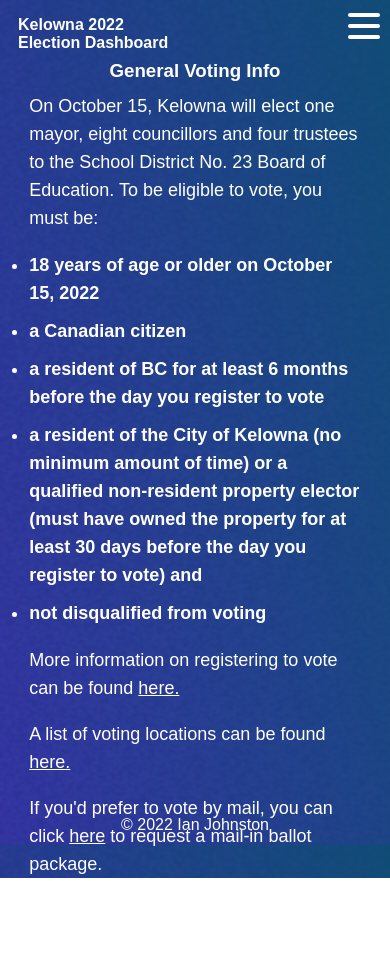
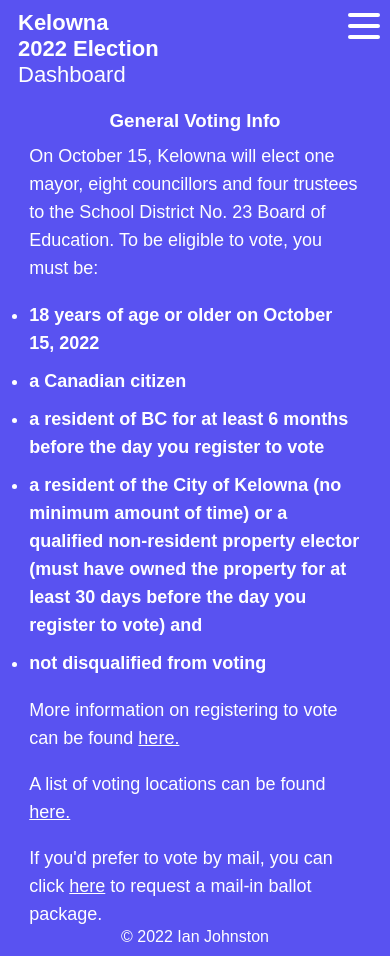
Before and after one commit to ianjojo/kelowna-election-2022, a React (Create React App) app: page /info in a window 390 px wide. Before the commit the page ends 878 px from the top, so only its background shows below. Built offline with nearby package versions, Linux system fonts and the light colour scheme; a web font is replaced by a local one.

Commit message:
finished mobile styling

```diff
--- a/src/App.js
+++ b/src/App.js
@@ -25,8 +25,10 @@ function App() {
           <Link to='/'>
             <span className='bold'>
               {" "}
-              Kelowna 2022 <br /> Election
+              Kelowna <br />
+              2022 Election
             </span>{" "}
+            <br />
             Dashboard
           </Link>
         </h1>
--- a/src/data/school.js
+++ b/src/data/school.js
@@ -4,7 +4,8 @@ export const school = [
     email: "makekelownaaffordableagain@gmail.com",
     website: "https://www.facebook.com/profile.php?id=100085260172159",
     image: "https://www.kelowna.ca/sites/files/1/images/chris_b_0.jpg",
-    blurb: "",
+    blurb:
+      "I grew up in the Okanagan and I have spent my entire career in Commercial Finance.  The focus of my platform is to Make Kelowna Affordable Again, and I have a 5-point plan to get there.",
   },
   {
     name: "Wayne Broughton",
@@ -40,7 +41,7 @@ export const school = [
     website: "http://trusteejuliafraser.com/",
     image: "https://www.kelowna.ca/sites/files/1/images/jt.jpg",
     blurb:
-      "The past 11 years as a School Trustee, I have proven to be an excellent steward by making vital and difficult decisions on our budget constraints. I've assisted in providing the school district with the appropriate oversight, planning, and management of the available resources to successfully achieve the district’s strategic goals. ",
+      "The past 11 years as a School Trustee, I have proven to be an excellent steward by making vital and difficult decisions on our budget constraints. I've assisted in providing the school district with the appropriate  management of the available resources to successfully achieve the district’s strategic goals. ",
   },
   {
     name: "Val Johnson",
--- a/src/styles/App.css
+++ b/src/styles/App.css
@@ -45,6 +45,36 @@ h5 {
       max-width: 500px;
       min-width: 300px;
       height: 330px; } }
+  @media only screen and (device-width: 820px) and (device-height: 1180px) {
+    .candidate {
+      width: 190px;
+      height: 410px;
+      border: 1px solid black;
+      border-radius: 10px;
+      display: flex;
+      flex-direction: column;
+      justify-content: flex-start;
+      align-items: center;
+      margin: 10px;
+      padding: 10px;
+      background-color: white;
+      filter: brightness(0.9);
+      transition: 0.1s all linear; } }
+  @media only screen and (device-width: 768px) and (device-height: 1024px) {
+    .candidate {
+      width: 190px;
+      height: 410px;
+      border: 1px solid black;
+      border-radius: 10px;
+      display: flex;
+      flex-direction: column;
+      justify-content: flex-start;
+      align-items: center;
+      margin: 10px;
+      padding: 10px;
+      background-color: white;
+      filter: brightness(0.9);
+      transition: 0.1s all linear; } }
 
 .candidate:hover {
   filter: brightness(1); }
@@ -65,6 +95,18 @@ img {
       justify-content: center;
       align-items: center;
       width: 100%; } }
+  @media only screen and (device-width: 820px) and (device-height: 1180px) {
+    .candidate-list {
+      margin: 0 auto;
+      justify-content: center;
+      display: flex;
+      flex-wrap: wrap; } }
+  @media only screen and (device-width: 768px) and (device-height: 1024px) {
+    .candidate-list {
+      margin: 0 auto;
+      justify-content: center;
+      display: flex;
+      flex-wrap: wrap; } }
 
 .left {
   text-align: left; }
@@ -86,7 +128,7 @@ img {
   height: 80vh; }
   @media (max-width: 833px) {
     .contact {
-      /*  height: 100vh; */ } }
+      height: 100%; } }
 
 .contact p {
   font-size: 16px;
@@ -114,7 +156,7 @@ img {
       font-size: 16px;
       font-weight: 300;
       padding-top: 20px; } }
-  @media (min-width: 1500px) {
+  @media (min-width: 1200px) {
     .contact p {
       font-size: 16px;
       padding-bottom: 30px; } }
@@ -125,7 +167,7 @@ img {
 
 .contact h3 {
   padding-bottom: 20px; }
-  @media (min-width: 1500px) {
+  @media (min-width: 1200px) {
     .contact h3 {
       padding-bottom: 30px; } }
 
@@ -140,9 +182,24 @@ html {
   box-sizing: border-box; }
 
 .App {
-  height: 100vh;
+  /*   height: 100vh; */
   display: flex;
   flex-direction: column; }
+  @media only screen and (device-width: 820px) and (device-height: 1180px) {
+    .App {
+      height: 100vh; } }
+  @media only screen and (device-width: 768px) and (device-height: 1024px) {
+    .App {
+      height: 100vh; } }
+  @media (max-width: 833px) {
+    .App {
+      height: 100%; } }
+  @media (max-width: 500px) {
+    .App {
+      height: 100%; } }
+  @media (max-width: 375px) {
+    .App {
+      height: 100%; } }
 
 .manrope {
   font-family: "Manrope", sans-serif; }
@@ -154,7 +211,8 @@ html {
   font-weight: 800 !important; }
 
 body {
-  background: linear-gradient(76deg, rgba(50, 50, 165, 0.951), rgba(16, 76, 119, 0.994)), url("../images/mono-noise.jpeg");
+  /*  background: url("../images/bckggr.jpg"); */
+  background: #5952f1;
   -webkit-background-size: cover;
   -moz-background-size: cover;
   -o-background-size: cover;
@@ -181,9 +239,10 @@ a {
     .mobile-title {
       display: block;
       position: absolute;
-      top: 0;
+      top: -10px;
       z-index: 20;
-      font-size: 16px;
+      font-size: 22px;
+      font-weight: 400;
       padding-left: 8px; } }
 
 .titlebox {
@@ -237,7 +296,7 @@ li {
   @media (max-width: 833px) {
     .container {
       width: 100%; } }
-  @media (min-width: 1500px) {
+  @media (min-width: 1200px) {
     .container {
       max-width: 1300px;
       height: 100vh; } }
@@ -253,7 +312,7 @@ li {
   height: 80vh; }
   @media (max-width: 833px) {
     .info-container {
-      /*   height: 100vh; */ } }
+      height: 100%; } }
 
 .info-container p {
   margin: 0 auto;
@@ -275,7 +334,7 @@ li {
     .info-container p {
       padding-top: 20px;
       font-size: 15px; } }
-  @media (min-width: 1500px) {
+  @media (min-width: 1200px) {
     .info-container p {
       font-size: 16px; } }
 
@@ -296,7 +355,7 @@ li {
   @media only screen and (device-width: 390px) and (device-height: 844px) and (-webkit-device-pixel-ratio: 3) {
     .info-container h3 {
       padding-top: 20px; } }
-  @media (min-width: 1500px) {
+  @media (min-width: 1200px) {
     .info-container h3 {
       padding-bottom: 30px; } }
 
@@ -321,15 +380,27 @@ li {
   @media only screen and (device-width: 390px) and (device-height: 844px) and (-webkit-device-pixel-ratio: 3) {
     .info-container li {
       font-size: 15px; } }
-  @media (min-width: 1500px) {
+  @media (min-width: 1200px) {
     .info-container li {
       font-size: 15px; } }
 
 .intropage {
   display: flex;
   flex-direction: column;
-  justify-content: space-between;
-  height: 100vh; }
+  /*   height: 100vh; */ }
+  @media only screen and (device-width: 820px) and (device-height: 1180px) {
+    .intropage {
+      display: flex;
+      flex-direction: column;
+      /*  height: 100vh; */ } }
+  @media only screen and (device-width: 768px) and (device-height: 1024px) {
+    .intropage {
+      display: flex;
+      flex-direction: column;
+      /* height: 100vh; */ } }
+  @media (min-width: 1200px) {
+    .intropage {
+      height: unset; } }
 
 .intro {
   width: 700px;
@@ -355,10 +426,38 @@ li {
     @media (max-width: 833px) {
       .intro:nth-of-type(3) {
         width: 85%; } }
+    @media only screen and (device-width: 820px) and (device-height: 1180px) {
+      .intro:nth-of-type(3) {
+        width: 700px;
+        font-size: 18px;
+        line-height: 30px;
+        margin: 0 auto;
+        padding: 10px; } }
+    @media only screen and (device-width: 768px) and (device-height: 1024px) {
+      .intro:nth-of-type(3) {
+        width: 700px;
+        font-size: 18px;
+        line-height: 30px;
+        margin: 0 auto;
+        padding: 10px; } }
   @media (max-width: 833px) {
     .intro {
       width: 85%;
       font-size: 14px;
+      margin: 0 auto;
+      padding: 10px; } }
+  @media only screen and (device-width: 820px) and (device-height: 1180px) {
+    .intro {
+      width: 700px;
+      font-size: 18px;
+      line-height: 30px;
+      margin: 0 auto;
+      padding: 10px; } }
+  @media only screen and (device-width: 768px) and (device-height: 1024px) {
+    .intro {
+      width: 700px;
+      font-size: 18px;
+      line-height: 30px;
       margin: 0 auto;
       padding: 10px; } }
   @media only screen and (device-width: 414px) and (device-height: 896px) {
@@ -369,7 +468,7 @@ li {
     .intro {
       padding-top: 30px;
       font-size: 15px; } }
-  @media (min-width: 1500px) {
+  @media (min-width: 1200px) {
     .intro {
       padding-bottom: 30px;
       font-size: 15px; } }
@@ -463,8 +562,21 @@ li {
   padding-bottom: 20px; }
   @media (max-width: 833px) {
     .menu {
-      display: none; } }
-  @media (min-width: 1500px) {
+      padding-top: 12px;
+      flex-wrap: wrap; } }
+  @media only screen and (device-width: 820px) and (device-height: 1180px) {
+    .menu {
+      display: flex;
+      margin: 0 auto;
+      width: 100%;
+      padding-bottom: 20px; } }
+  @media only screen and (device-width: 768px) and (device-height: 1024px) {
+    .menu {
+      display: flex;
+      margin: 0 auto;
+      width: 100%;
+      padding-bottom: 20px; } }
+  @media (min-width: 1200px) {
     .menu {
       padding-bottom: 50px; } }
 
@@ -493,6 +605,22 @@ header {
   @media (max-width: 833px) {
     header {
       display: none; } }
+  @media only screen and (device-width: 820px) and (device-height: 1180px) {
+    header {
+      position: relative;
+      max-width: 100vw;
+      display: flex;
+      justify-content: flex-end;
+      align-items: center;
+      padding: 0 24px; } }
+  @media only screen and (device-width: 768px) and (device-height: 1024px) {
+    header {
+      position: relative;
+      max-width: 100vw;
+      display: flex;
+      justify-content: flex-end;
+      align-items: center;
+      padding: 0 24px; } }
 
 .menu a.active {
   background-color: white;
@@ -513,6 +641,15 @@ header {
     .sublink {
       font-size: 14px;
       width: 200px; } }
+  @media only screen and (device-width: 820px) and (device-height: 1180px) {
+    .sublink {
+      border: 1px solid white;
+      border-radius: 45px;
+      padding: 10px 10px;
+      width: 230px;
+      text-align: center;
+      text-decoration: none;
+      transition: all 0.2s linear; } }
 
 .sublink:hover {
   background: rgba(255, 255, 255, 0.8);
--- a/src/styles/partials/_candidate.scss
+++ b/src/styles/partials/_candidate.scss
@@ -53,6 +53,39 @@ h5 {
     min-width: 300px;
     height: 330px;
   }
+  @include ipadair {
+    width: 190px;
+    height: 410px;
+    border: 1px solid black;
+    border-radius: 10px;
+    display: flex;
+    flex-direction: column;
+    justify-content: flex-start;
+    align-items: center;
+    margin: 10px;
+    padding: 10px;
+    background-color: white;
+    filter: brightness(0.9);
+
+    transition: 0.1s all linear;
+  }
+
+  @include ipadmini {
+    width: 190px;
+    height: 410px;
+    border: 1px solid black;
+    border-radius: 10px;
+    display: flex;
+    flex-direction: column;
+    justify-content: flex-start;
+    align-items: center;
+    margin: 10px;
+    padding: 10px;
+    background-color: white;
+    filter: brightness(0.9);
+
+    transition: 0.1s all linear;
+  }
 }
 
 .candidate:hover {
@@ -75,6 +108,20 @@ img {
     align-items: center;
     width: 100%;
   }
+
+  @include ipadair {
+    margin: 0 auto;
+    justify-content: center;
+    display: flex;
+    flex-wrap: wrap;
+  }
+
+  @include ipadmini {
+    margin: 0 auto;
+    justify-content: center;
+    display: flex;
+    flex-wrap: wrap;
+  }
 }
 
 .left {
--- a/src/styles/partials/_contact.scss
+++ b/src/styles/partials/_contact.scss
@@ -2,7 +2,7 @@
   height: 80vh;
 
   @include tablet {
-    /*  height: 100vh; */
+    height: 100%;
   }
 }
 .contact p {
--- a/src/styles/partials/_general.scss
+++ b/src/styles/partials/_general.scss
@@ -3,9 +3,29 @@ html {
 }
 
 .App {
-  height: 100vh;
+  /*   height: 100vh; */
   display: flex;
   flex-direction: column;
+
+  @include ipadair {
+    height: 100vh;
+  }
+
+  @include ipadmini {
+    height: 100vh;
+  }
+
+  @include tablet {
+    height: 100%;
+  }
+
+  @include large-mobile {
+    height: 100%;
+  }
+
+  @include smallphone {
+    height: 100%;
+  }
 }
 .manrope {
   font-family: "Manrope", sans-serif;
@@ -19,12 +39,8 @@ html {
   font-weight: 800 !important;
 }
 body {
-  background: linear-gradient(
-      76deg,
-      rgba(50, 50, 165, 0.951),
-      rgba(16, 76, 119, 0.994)
-    ),
-    url("../images/mono-noise.jpeg");
+  /*  background: url("../images/bckggr.jpg"); */
+  background: #5952f1;
   -webkit-background-size: cover;
   -moz-background-size: cover;
   -o-background-size: cover;
@@ -56,9 +72,10 @@ a {
   @include tablet {
     display: block;
     position: absolute;
-    top: 0;
+    top: -10px;
     z-index: 20;
-    font-size: 16px;
+    font-size: 22px;
+    font-weight: 400;
     padding-left: 8px;
   }
 }
--- a/src/styles/partials/_info.scss
+++ b/src/styles/partials/_info.scss
@@ -11,7 +11,7 @@
   height: 80vh;
 
   @include tablet {
-    /*   height: 100vh; */
+    height: 100%;
   }
 }
 
--- a/src/styles/partials/_intro.scss
+++ b/src/styles/partials/_intro.scss
@@ -1,8 +1,24 @@
 .intropage {
   display: flex;
   flex-direction: column;
-  justify-content: space-between;
-  height: 100vh;
+
+  /*   height: 100vh; */
+
+  @include ipadair {
+    display: flex;
+    flex-direction: column;
+
+    /*  height: 100vh; */
+  }
+  @include ipadmini {
+    display: flex;
+    flex-direction: column;
+
+    /* height: 100vh; */
+  }
+  @include largedesktop {
+    height: unset;
+  }
 }
 
 .intro {
@@ -10,7 +26,6 @@
   font-size: 16px;
   margin: 0 auto;
   padding: 10px;
-
   @include largetablet {
     line-height: 28px;
     font-size: 18px;
@@ -34,10 +49,38 @@
     @include tablet {
       width: 85%;
     }
+    @include ipadair {
+      width: 700px;
+      font-size: 18px;
+      line-height: 30px;
+      margin: 0 auto;
+      padding: 10px;
+    }
+    @include ipadmini {
+      width: 700px;
+      font-size: 18px;
+      line-height: 30px;
+      margin: 0 auto;
+      padding: 10px;
+    }
   }
   @include tablet {
     width: 85%;
     font-size: 14px;
+    margin: 0 auto;
+    padding: 10px;
+  }
+  @include ipadair {
+    width: 700px;
+    font-size: 18px;
+    line-height: 30px;
+    margin: 0 auto;
+    padding: 10px;
+  }
+  @include ipadmini {
+    width: 700px;
+    font-size: 18px;
+    line-height: 30px;
     margin: 0 auto;
     padding: 10px;
   }
--- a/src/styles/partials/_mixins.scss
+++ b/src/styles/partials/_mixins.scss
@@ -5,6 +5,16 @@
 }
 @mixin tablet {
   @media (max-width: 833px) {
+    @content;
+  }
+}
+@mixin ipadair {
+  @media only screen and (device-width: 820px) and (device-height: 1180px) {
+    @content;
+  }
+}
+@mixin ipadmini {
+  @media only screen and (device-width: 768px) and (device-height: 1024px) {
     @content;
   }
 }
@@ -31,7 +41,7 @@
   }
 }
 @mixin largedesktop {
-  @media (min-width: 1500px) {
+  @media (min-width: 1200px) {
     @content;
   }
 }
--- a/src/styles/partials/_nav.scss
+++ b/src/styles/partials/_nav.scss
@@ -13,9 +13,23 @@
   padding-bottom: 20px;
 
   @include tablet {
-    display: none;
+    padding-top: 12px;
+    flex-wrap: wrap;
   }
 
+  @include ipadair {
+    display: flex;
+    margin: 0 auto;
+    width: 100%;
+    padding-bottom: 20px;
+  }
+
+  @include ipadmini {
+    display: flex;
+    margin: 0 auto;
+    width: 100%;
+    padding-bottom: 20px;
+  }
   @include largedesktop {
     padding-bottom: 50px;
   }
@@ -46,9 +60,26 @@ header {
   justify-content: flex-end;
   align-items: center;
   padding: 0 24px;
-
   @include tablet {
     display: none;
+  }
+
+  @include ipadair {
+    position: relative;
+    max-width: 100vw;
+    display: flex;
+    justify-content: flex-end;
+    align-items: center;
+    padding: 0 24px;
+  }
+
+  @include ipadmini {
+    position: relative;
+    max-width: 100vw;
+    display: flex;
+    justify-content: flex-end;
+    align-items: center;
+    padding: 0 24px;
   }
 }
 
@@ -72,6 +103,15 @@ header {
     font-size: 14px;
     width: 200px;
   }
+  @include ipadair {
+    border: 1px solid white;
+    border-radius: 45px;
+    padding: 10px 10px;
+    width: 230px;
+    text-align: center;
+    text-decoration: none;
+    transition: all 0.2s linear;
+  }
 }
 
 .sublink:hover {
```
Also changed, not shown: src/components/Nav.jsx (+19 -17 lines), src/data/council.js (+5 -3 lines), src/images/bckggr.jpg (added).
